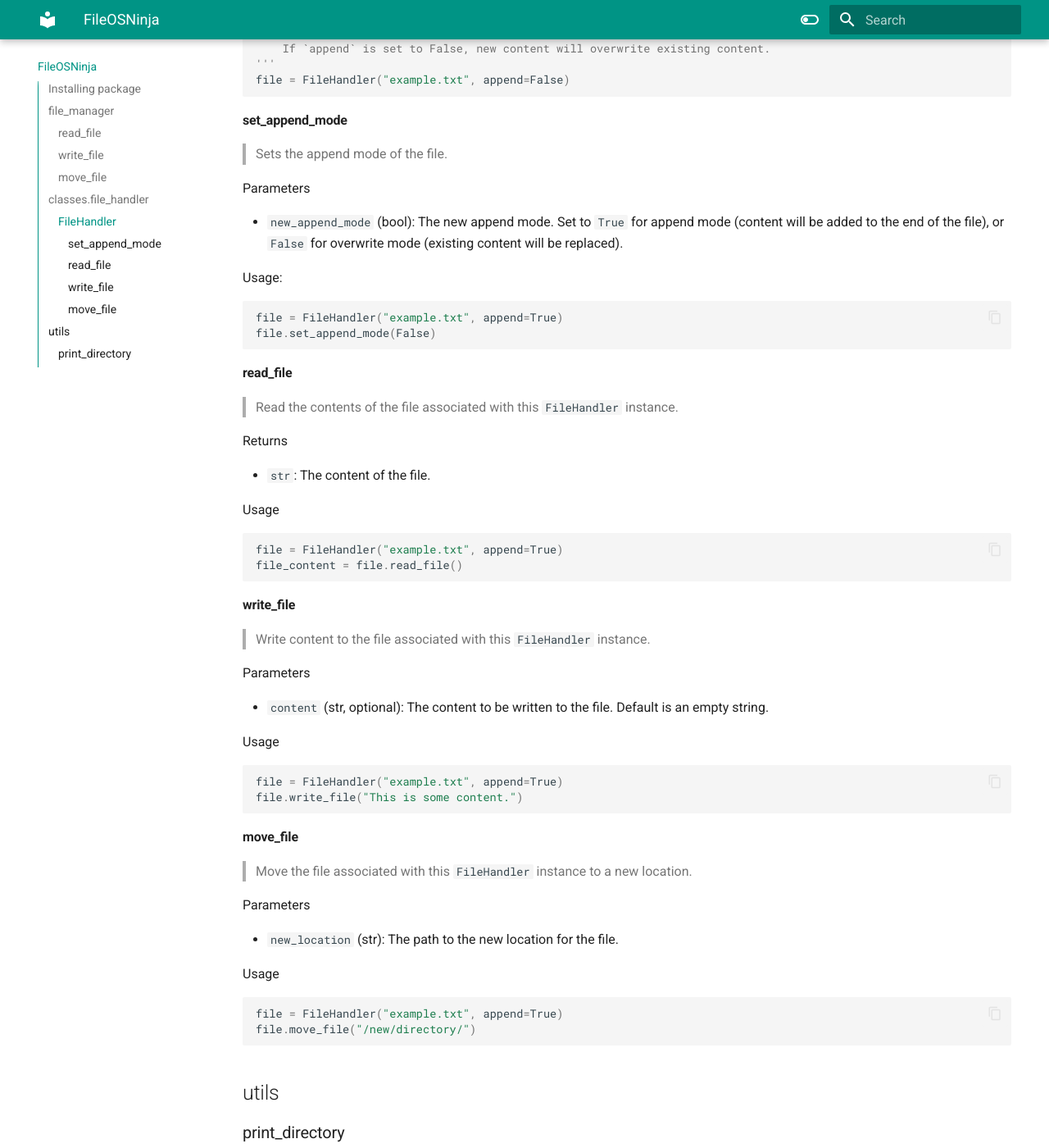
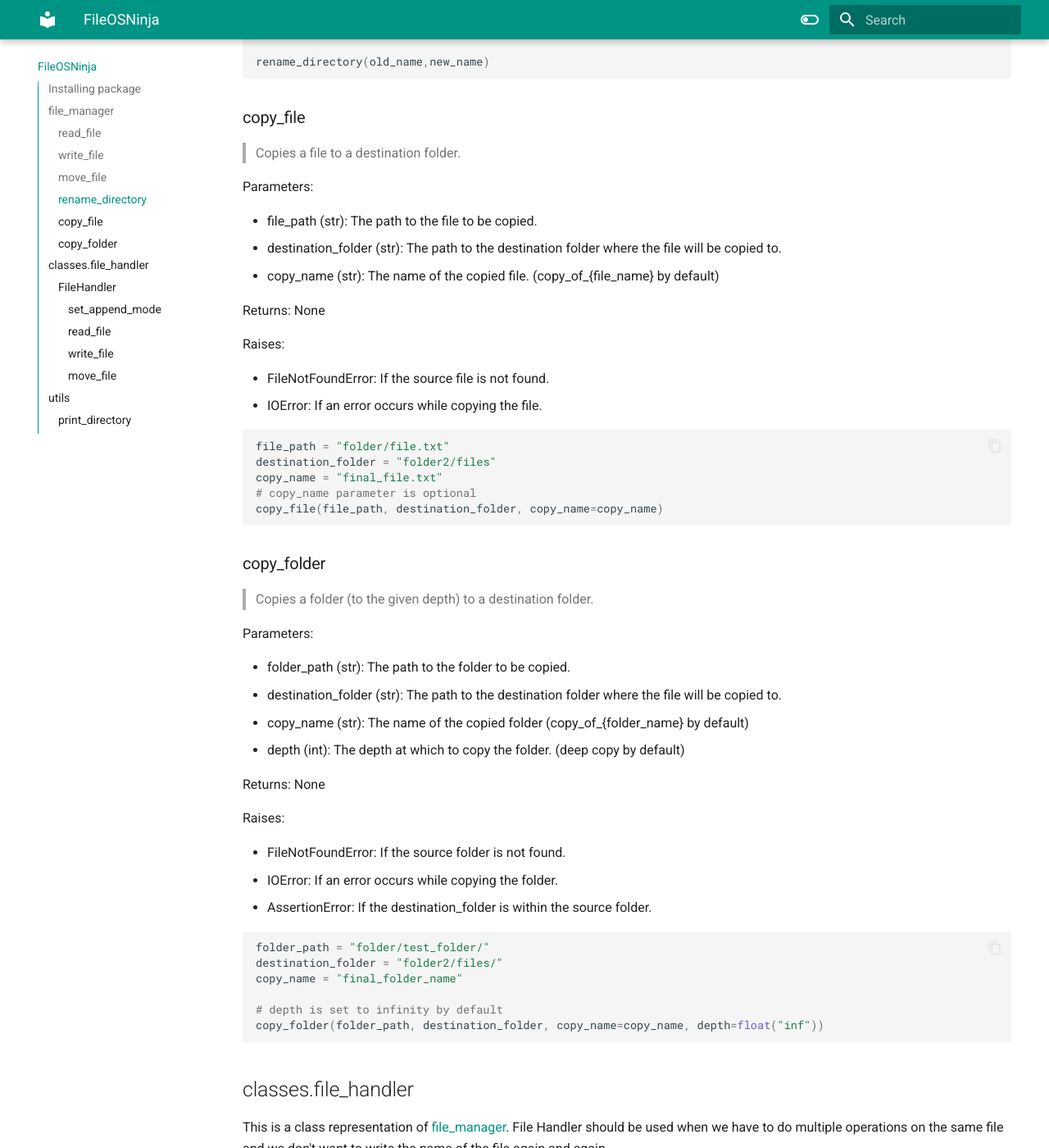
Before and after one commit to parneetsingh022/fileosninja, an MkDocs documentation site: the page built from docs/index.md, in a window 1280 px wide and 1400 px high, scrolled down 2406 px. Shown: the whole window at 82% size. Built offline with MkDocs 1.6.1 and Material for MkDocs 9.7.7, drawn with Linux system fonts in a browser that asks for light colours; some of the changed text lies outside the part shown.

Commit message:
Updated documentation for new functions

````diff
--- a/docs/index.md
+++ b/docs/index.md
@@ -76,6 +76,84 @@
 new_folder = "new_folder/folder1/"
 move_file(file_path, new_folder)
 ```
+
+### rename_directory
+
+>Renames the given path (file or folder) to a new name.
+
+Parameters:
+
+- path (str): The path to the file/folder to be renamed.
+- new_name (str): The new name of the file/folder.
+
+Returns:
+None
+
+Raises:
+
+- FileNotFoundError: If the source file is not found.
+- IOError: If an error occurs while renaming the file.
+
+```python
+old_name="file.txt"
+new_name="file_new.txt"
+
+rename_directory(old_name,new_name)
+```
+
+### copy_file
+> Copies a file to a destination folder.
+
+Parameters:
+
+- file_path (str): The path to the file to be copied.
+- destination_folder (str): The path to the destination folder where the file will be copied to.
+- copy_name (str): The name of the copied file. (copy_of_{file_name} by default)
+
+Returns:
+None
+
+Raises:
+
+- FileNotFoundError: If the source file is not found.
+- IOError: If an error occurs while copying the file.
+
+```python
+file_path = "folder/file.txt"
+destination_folder = "folder2/files"
+copy_name = "final_file.txt"
+# copy_name parameter is optional
+copy_file(file_path, destination_folder, copy_name=copy_name)
+```
+
+### copy_folder
+> Copies a folder (to the given depth) to a destination folder.
+
+Parameters:
+
+- folder_path (str): The path to the folder to be copied.
+- destination_folder (str): The path to the destination folder where the file will be copied to.
+- copy_name (str): The name of the copied folder (copy_of_{folder_name} by default)
+- depth (int): The depth at which to copy the folder. (deep copy by default)
+
+Returns:
+None
+
+Raises:
+
+- FileNotFoundError: If the source folder is not found.
+- IOError: If an error occurs while copying the folder.
+- AssertionError: If the destination_folder is within the source folder.
+
+```python
+folder_path = "folder/test_folder/"
+destination_folder = "folder2/files/"
+copy_name = "final_folder_name"
+
+# depth is set to infinity by default
+copy_folder(folder_path, destination_folder, copy_name=copy_name, depth=float("inf"))
+```
+
 
 ## classes.file_handler
 This is a class representation of [file_manager](#file_manager). File Handler should be used when
--- a/setup.py
+++ b/setup.py
@@ -1,7 +1,8 @@
 from setuptools import setup, find_packages
 import pathlib
+import fileosninja
 
-VERSION = '0.0.3'
+VERSION = fileosninja.__version__
 DESCRIPTION = 'A versatile Python module for streamlined file I/O operations and essential OS-related tasks. Simplify your code with the power of fileosninja, providing a cohesive and efficient solution for reading and writing files, along with seamless integration of operating system functionalities. Empower your projects with the core capabilities of fileosninja, designed for simplicity and performance.'
 
 # Setting up
@@ -15,7 +16,7 @@
     long_description_content_type="text/markdown",
     packages=find_packages(exclude=['docs', 'requirements.txt']),
     install_requires=[],
-    license="The Unlicense",
+    license="MIT License",
     project_urls={
         "Documentation": "https://parneetsingh022.github.io/fileosninja/",
         "Source":"https://github.com/parneetsingh022/fileosninja"
````
Also changed, not shown: fileosninja/__init__.py (+17 -0 lines), 1 other file.
